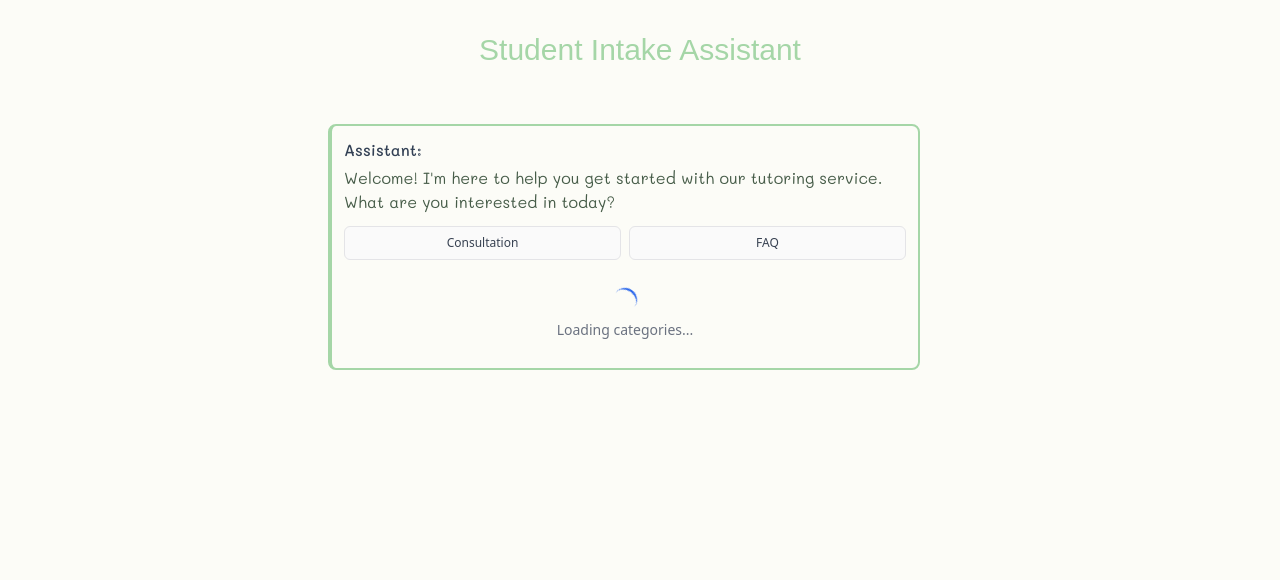
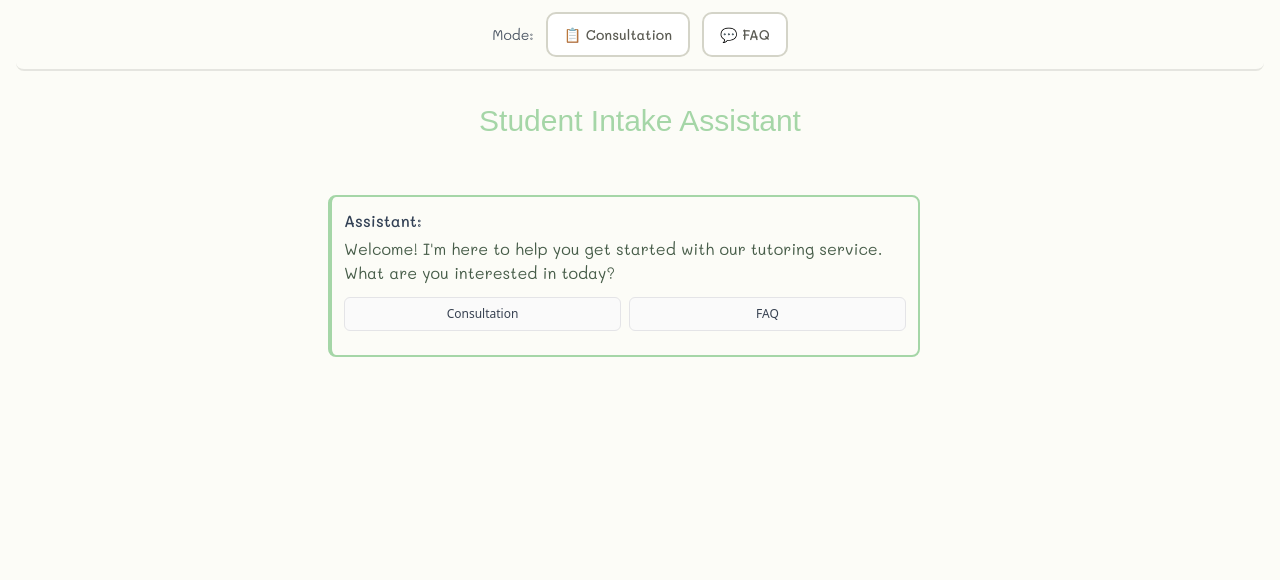
Before and after one commit to offerdear/consultation_agent, a Flask app: page / in a window 1280 px wide. Shown: the part 76-656 px from the top of the page. Run offline with Flask 3, Linux system fonts and the light colour scheme; some libraries are stand-ins or nearby versions; some web fonts are replaced.

Commit message:
10/2 flow edits

```diff
--- a/rag_inmemory.py
+++ b/rag_inmemory.py
@@ -382,11 +382,9 @@ class InMemoryRAG:
         print(f'📚 Found {len(knowledge_items)} knowledge items')
         print(f'💬 Found {len(context_history)} context items')
 
-        # Determine if this is part of a diagnostic procedure
-        procedure_context = self._analyze_procedure_state(user_input, knowledge_items)
 
         # Build prompt with context
-        system_prompt = self._build_system_prompt(procedure_context)
+        system_prompt = self._build_system_prompt(context_history)
         user_prompt = self._build_user_prompt(user_input, context_history, knowledge_items)
 
         # Generate response
@@ -409,7 +407,6 @@ class InMemoryRAG:
         self.save_context(user_input, formatted_response, {
             "knowledge_items_used": len(knowledge_items),
             "context_items_used": len(context_history),
-            "procedure_active": bool(procedure_context),
             "selected_category": self.selected_category,
         })
 
--- a/requirements.txt
+++ b/requirements.txt
@@ -8,3 +8,4 @@ PyMuPDF
 scikit-learn
 numpy
 unstructured
+gunicorn
--- a/templates/new_chat.html
+++ b/templates/new_chat.html
@@ -7,6 +7,39 @@
     <link rel="preconnect" href="https://fonts.gstatic.com" crossorigin>
     <link href="https://fonts.googleapis.com/css2?family=Comic+Neue:ital,wght@0,300;0,400;0,700;1,300;1,400;1,700&family=Dekko&&family=Mali:ital,wght@0,200;0,300;0,400;0,500;0,600;0,700;1,200;1,300;1,400;1,500;1,600;1,700&display=swap" rel="stylesheet">
     <style>
+
+.mode-toggle {
+            position: sticky;
+            top: 0;
+            z-index: 10;
+            background: #fcfcf7;
+            padding: 12px;
+            border-bottom: 2px solid #e5e5e0;
+            margin-bottom: 16px;
+        }
+
+        .mode-btn {
+            padding: 8px 16px;
+            border-radius: 8px;
+            border: 2px solid #d4d4c8;
+            background: white;
+            color: #5a5a52;
+            font-weight: 500;
+            transition: all 0.3s ease;
+            cursor: pointer;
+        }
+
+        .mode-btn:hover {
+            background: #f5f5f0;
+            border-color: #a39872;
+        }
+
+        .mode-btn.active {
+            background: #A5D6A7;
+            border-color: #7cb77e;
+            color: #2d4a2f;
+        }
+
         .loading-dots {
             display: inline-block;
         }
@@ -51,10 +84,48 @@
             font-family: 'Mali';
         }
 
+            /* Add to existing styles */
+    .chat-button {
+        padding: 10px 16px;
+        font-size: 0.875rem;
+        font-weight: 500;
+        color: #5a5a52;
+        background: white;
+        border: 2px solid #d4d4c8;
+        border-radius: 10px;
+        transition: all 0.3s ease;
+        cursor: pointer;
+        font-family: 'Mali', sans-serif;
+    }
+
+    .chat-button:hover {
+        background: #f5f5f0;
+        border-color: #a39872;
+        transform: translateY(-1px);
+        box-shadow: 0 2px 8px rgba(163, 152, 114, 0.15);
+    }
+
+    .chat-button-primary {
+        background: #A5D6A7;
+        border-color: #7cb77e;
+        color: #2d4a2f;
+    }
+
     </style>
 </head>
 <body class="bg-[#fcfcf7] p-4">
     {% include "navbar.html" %}
+    <div class="mode-toggle" style="position: sticky; top: 0; z-index: 10; background: #fcfcf7; padding: 12px; border-bottom: 2px solid #e5e5e0; margin-bottom: 16px; border-radius: 8px;">
+        <div class="flex items-center justify-center gap-3">
+            <span class="text-sm text-gray-600 font-mali">Mode:</span>
+            <button id="mode-consultation" class="chat-button" onclick="switchMode('Consultation')">
+                📋 Consultation
+            </button>
+            <button id="mode-faq" class="chat-button" onclick="switchMode('FAQ')">
+                💬 FAQ
+            </button>
+        </div>
+    </div>
     <div class="max-w-2xl mx-auto h-200">
         <h1 class="text-3xl mt-8 mb-8 text-center text-[#A5D6A7]">Student Intake Assistant</h1>
         <div class="rounded-lg shadow-g p-4">
@@ -92,13 +163,48 @@
     </div>
 
     <script>
+
+        function switchMode(newMode) {
+    // Prevent unnecessary switches
+    if (conversationMode === newMode) return;
+
+    const oldMode = conversationMode;
+    conversationMode = newMode;
+
+    // Update button states
+    document.querySelectorAll('#mode-consultation, #mode-faq').forEach(btn => {
+        btn.classList.remove('chat-button-primary');
+        btn.classList.add('chat-button');
+    });
+
+    const activeBtn = document.getElementById(`mode-${newMode.toLowerCase()}`);
+    activeBtn.classList.remove('chat-button');
+    activeBtn.classList.add('chat-button-primary');
+
+    // Clear any pending UI state
+    selectedCategory = '';
+
+    // Add system message
+    if (oldMode) {
+        addMessage('System', `Switched from ${oldMode} to ${newMode} mode. Let's start fresh!`);
+    }
+
+    // Initialize mode
+    if (newMode === 'FAQ') {
+        showCategoriesInNewMessage();
+    } else if (newMode === 'Consultation') {
+        addMessage('Assistant', "Let's get started with your consultation!");
+        startConsultation();
+    }
+}
+
+
+
         // Enhanced chatbot variables
         let modes = ["Consultation", "FAQ"]
         let chatCategories = ["Curriculum", "Pricing", "Teachers", "Textbooks", "More Info", "Contact", "Other"];
         let categoryFAQs = new Map(); // Map of category -> FAQ array
         let selectedCategory = '';
-        let isChatOpen = false;
-        let chatInitialized = false;
         let categories = new Set(chatCategories); // Global categories set
         let conversationMode = null; // 'faq' or 'consultation'
         let currentSessionId = null;
@@ -109,40 +215,34 @@
         // Initialize the application
         async function initializeApp() {
             try {
-                if (!chatInitialized) {
-                    await initializeChatbot();
-                    chatInitialized = true;
-                }
+                displayInitialOptions();
+                // await loadChatCategories();
+                setupChatEventListeners();
             } catch (error) {
                 console.error('Failed to initialize app:', error);
-                if (document.getElementById('chat-messages')) {
-                    addMessage('System', 'Failed to load application. Please refresh the page.');
-                }
+                addMessage('System', 'Failed to load application. Please refresh the page.');
             }
         }
 
-        // =================== ENHANCED CHATBOT FUNCTIONALITY ===================
+        function initializeFAQMode() {
+            addMessage('Assistant', "I'd be happy to answer your questions! Please select a topic:");
+            displayCategories();
+        }
 
-        // Initialize chatbot
-        async function initializeChatbot() {
-            try {
-                await loadChatCategories();
-                setupChatEventListeners();
-            } catch (error) {
-                console.error('Failed to initialize chatbot:', error);
-                addMessage('System', 'Failed to load categories. Please refresh the page.');
-            }
+        function initializeConsultationMode() {
+            addMessage('Assistant', "Let's get started with your consultation!");
+            // Start consultation flow
         }
 
         // Setup chat event listeners
         function setupChatEventListeners() {
-            // Enter key to send message
+            const userInput = document.getElementById('user-input');
             userInput.addEventListener('keypress', (e) => {
                 if (e.key === 'Enter') sendMessage();
             });
         }
 
-        // Load and display categories for chatbot
+        /** Load and display categories for chatbot
         async function loadChatCategories() {
             try {
                 // Use existing categories from knowledge base data
@@ -175,6 +275,7 @@
                 throw error;
             }
         }
+        **/
 
         // Display initial consultation options
         function displayInitialOptions() {
@@ -211,6 +312,9 @@
                     </button>
                 </div>
              **/
+
+            // Clear categories div (don't show anything yet)
+             document.getElementById('initial-categories').innerHTML = '';
         }
 
         // Display initial category selection buttons in chat
@@ -242,15 +346,16 @@
 
             // Clear initial choices
             document.getElementById('initial-choices').innerHTML = '';
-            document.getElementById('initial-categories').innerHTML = '';
+            // document.getElementById('initial-categories').innerHTML = '';
 
             if (mode === 'Consultation') {
                 addMessage('You', 'I would like a consultation');
                 startConsultation();
             } else if (mode === 'FAQ') {
                 addMessage('You', 'I have questions about your programs');
-                addMessage('Assistant', "I'd be happy to answer your questions! Please select which topic you're interested in:");
-                displayInitialChatCategories();
+                // addMessage('Assistant', "I'd be happy to answer your questions! Please select which topic you're interested in:");
+                //displayInitialChatCategories();
+                showCategories();
             }
         }
         /**function selectMode(mode) {
@@ -277,6 +382,24 @@
                 displayFAQCategories();
             }
         }**/
+
+        function showCategories() {
+            const categoriesHTML = `
+                <div class="grid grid-cols-2 gap-2 mt-2">
+                    ${chatCategories.map(category => `
+                        <button onclick="selectChatCategory('${category}')"
+                                class="py-2 px-3 text-sm font-medium text-[#5a5a52]
+                                    bg-white hover:bg-[#f5f5f0]
+                                    border-2 border-[#d4d4c8] hover:border-[#a39872]
+                                    rounded-lg transition-all">
+                            ${category}
+                        </button>
+                    `).join('')}
+                </div>
+            `;
+
+            addMessage('Assistant', "I'd be happy to answer your questions! Please select which topic you're interested in:", categoriesHTML);
+        }
 
         // Select category from button click (enhanced with FAQ flow)
         async function selectChatCategory(category) {
@@ -492,11 +615,12 @@
             let alignment = '';
 
             if (sender === 'You') {
-                senderClass = 'ml-8 border-r-4 border-2 border-[#a39872] text-[#736843] font-mali';
+                senderClass = 'ml-8 border-r-4 border-2 border-[#a39872] font-mali';
                 senderColor = '#736843';
                 alignment = 'self-end';
             } else if (sender === 'Assistant') {
-                senderClass = 'mr-8 border-l-4 border-2 border-[#A5D6A7] text-[#465c48] font-mali';
+                senderClass = 'mr-8 border-l-4 border-2 border-[#A5D6A7] font-mali';
+                senderColor = '#465c48';
                 alginment = 'self-start';
             } else if (sender === 'System') {
                 senderClass = 'bg-red-100 border-4 border-red-500';
```
Also changed, not shown: 1 other file.
